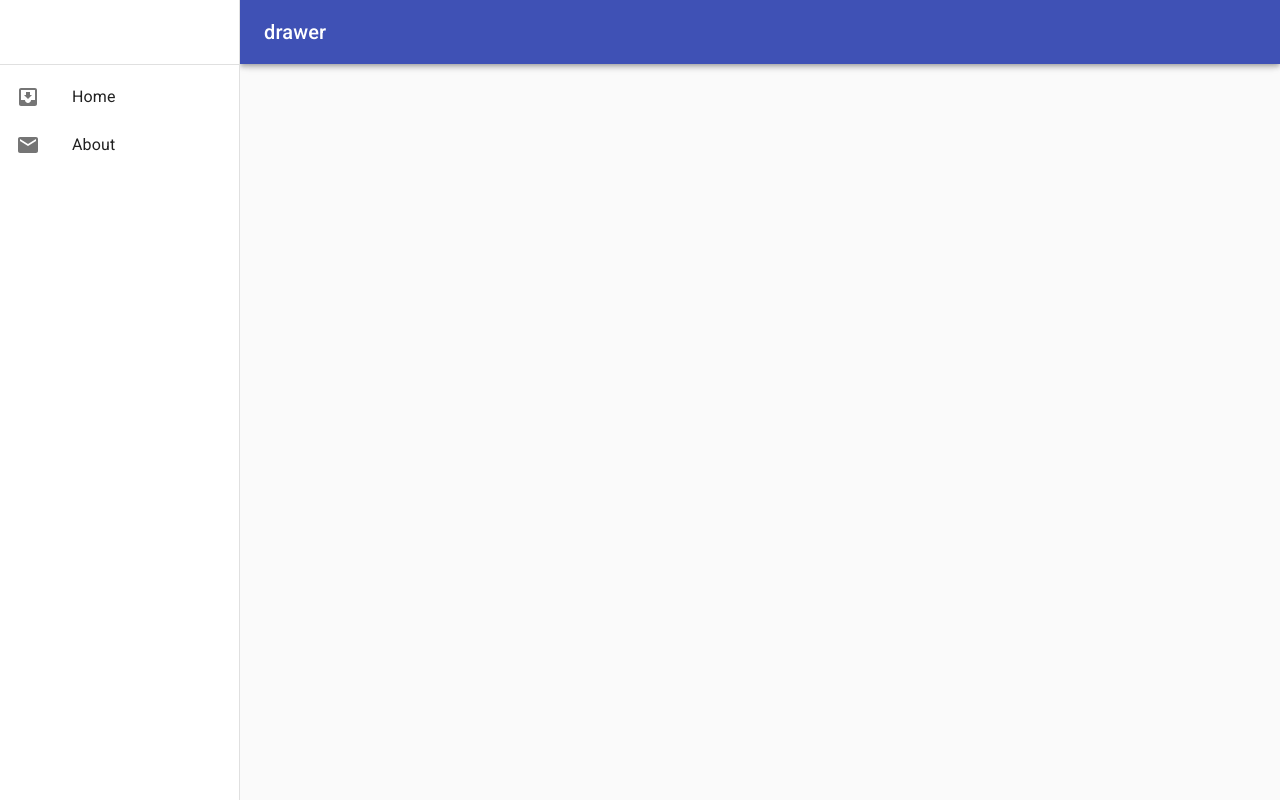
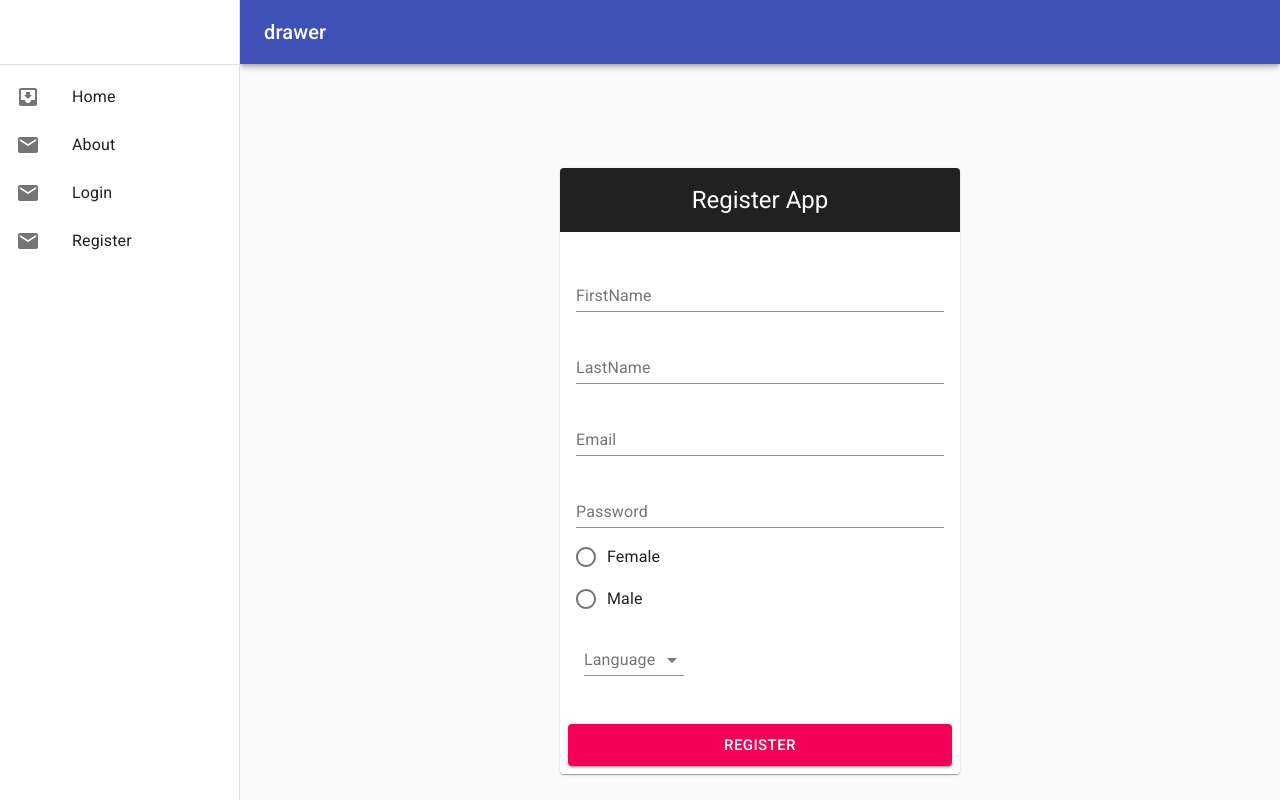
Before and after one commit to khanhnguyen1999/food-online-react, a React (Create React App) app: page /register in a window 1280 px wide. Built offline with nearby package versions, Linux system fonts and the light colour scheme.

Commit message:
login and register form typescript

```diff
--- a/src/components/NavBar/NavBar.tsx
+++ b/src/components/NavBar/NavBar.tsx
@@ -43,6 +43,14 @@ function NavBar() {
           <ListItemIcon><MailIcon /></ListItemIcon>
           <ListItemText primary="About" />
         </ListItem>
+        <ListItem button onClick={_handleNavigate('/login')}>
+          <ListItemIcon><MailIcon /></ListItemIcon>
+          <ListItemText primary="Login" />
+        </ListItem>
+        <ListItem button onClick={_handleNavigate('/register')}>
+          <ListItemIcon><MailIcon /></ListItemIcon>
+          <ListItemText primary="Register" />
+        </ListItem>
       </List>
     </div>
   );
@@ -54,7 +62,8 @@ function NavBar() {
           variant="temporary"
           open={mobileOpen}
           onClose={handleDrawerToggle}
-          classes={{paper: classes.drawerPaper,
+          classes={{
+            paper: classes.drawerPaper,
           }}
           ModalProps={{
             keepMounted: true, // Better open performance on mobile.
--- /dev/null
+++ b/src/features/Login/Login.tsx
@@ -0,0 +1,64 @@
+import React, { useReducer, useEffect } from 'react';
+import { createStyles, makeStyles, Theme } from '@material-ui/core/styles';
+
+import TextField from '@material-ui/core/TextField';
+import Card from '@material-ui/core/Card';
+import CardContent from '@material-ui/core/CardContent';
+import CardActions from '@material-ui/core/CardActions';
+import CardHeader from '@material-ui/core/CardHeader';
+import Button from '@material-ui/core/Button';
+
+import useStyles from './style'
+
+//state type
+
+type State = {
+  username: string
+  password: string
+};
+
+
+
+const Login = () => {
+  const classes = useStyles();
+
+  return (
+    <form className={classes.container} noValidate autoComplete="off">
+      <Card className={classes.card}>
+        <CardHeader className={classes.header} title="Login App" />
+        <CardContent>
+          <div>
+            <TextField
+              fullWidth
+              id="username"
+              type="email"
+              label="Username"
+              placeholder="Username"
+              margin="normal"
+            />
+            <TextField
+              fullWidth
+              id="password"
+              type="password"
+              label="Password"
+              placeholder="Password"
+              margin="normal"
+            />
+          </div>
+        </CardContent>
+        <CardActions>
+          <Button
+            variant="contained"
+            size="large"
+            color="secondary"
+            className={classes.loginBtn}
+          >
+            Login
+          </Button>
+        </CardActions>
+      </Card>
+    </form>
+  );
+}
+
+export default Login;
--- /dev/null
+++ b/src/features/Login/index.ts
@@ -0,0 +1 @@
+export { default } from './Login'
--- /dev/null
+++ b/src/features/Login/style.ts
@@ -0,0 +1,34 @@
+import { createStyles, makeStyles, Theme } from '@material-ui/core/styles';
+
+import TextField from '@material-ui/core/TextField';
+import Card from '@material-ui/core/Card';
+import CardContent from '@material-ui/core/CardContent';
+import CardActions from '@material-ui/core/CardActions';
+import CardHeader from '@material-ui/core/CardHeader';
+import Button from '@material-ui/core/Button';
+
+
+const useStyles = makeStyles((theme: Theme) =>
+  createStyles({
+    container: {
+      display: 'flex',
+      flexWrap: 'wrap',
+      width: 400,
+      margin: `${theme.spacing(0)} auto`
+    },
+    loginBtn: {
+      marginTop: theme.spacing(2),
+      flexGrow: 1
+    },
+    header: {
+      textAlign: 'center',
+      background: '#212121',
+      color: '#fff'
+    },
+    card: {
+      marginTop: theme.spacing(10)
+    }
+  })
+);
+
+export default useStyles
--- /dev/null
+++ b/src/features/Register/Register.tsx
@@ -0,0 +1,107 @@
+import React, { useReducer, useEffect } from 'react';
+import { createStyles, makeStyles, Theme } from '@material-ui/core/styles';
+
+import TextField from '@material-ui/core/TextField';
+import Card from '@material-ui/core/Card';
+import CardContent from '@material-ui/core/CardContent';
+import CardActions from '@material-ui/core/CardActions';
+import CardHeader from '@material-ui/core/CardHeader';
+import Button from '@material-ui/core/Button';
+import FormControlLabel from '@material-ui/core/FormControlLabel';
+import Radio from '@material-ui/core/Radio';
+import RadioGroup from '@material-ui/core/RadioGroup';
+import InputLabel from '@material-ui/core/InputLabel';
+import MenuItem from '@material-ui/core/MenuItem';
+import FormHelperText from '@material-ui/core/FormHelperText';
+import FormControl from '@material-ui/core/FormControl';
+import Select from '@material-ui/core/Select';
+
+import useStyles from './style'
+
+//state type
+
+type State = {
+  firstname: string
+  lastname: string
+  email: string
+  password: string
+  gender: string
+  DOB: Date
+  language: string
+};
+
+
+
+const Register = () => {
+  const classes = useStyles();
+
+  return (
+    <form className={classes.container} noValidate autoComplete="off">
+      <Card className={classes.card}>
+        <CardHeader className={classes.header} title="Register App" />
+        <CardContent>
+          <div>
+            <TextField
+              fullWidth
+              id="firstname"
+              type="text"
+              label="FirstName"
+              placeholder="FirstName"
+              margin="normal"
+            />
+            <TextField
+              fullWidth
+              id="lastname"
+              type="text"
+              label="LastName"
+              placeholder="LastName"
+              margin="normal"
+            />
+            <TextField
+              fullWidth
+              id="email"
+              type="email"
+              label="Email"
+              placeholder="Email"
+              margin="normal"
+            />
+            <TextField
+              fullWidth
+              id="password"
+              type="password"
+              label="Password"
+              placeholder="Password"
+              margin="normal"
+            />
+            <RadioGroup aria-label="gender" name="gender1">
+              <FormControlLabel value="female" control={<Radio />} label="Female" />
+              <FormControlLabel value="male" control={<Radio />} label="Male" />
+            </RadioGroup>
+            <FormControl className={classes.formControl}>
+              <InputLabel id="demo-simple-select-label">Language</InputLabel>
+              <Select
+                labelId="demo-simple-select-label"
+                id="demo-simple-select"
+              >
+                <MenuItem value={0}>Engligh</MenuItem>
+                <MenuItem value={1}>Vietnamese</MenuItem>
+              </Select>
+            </FormControl>
+          </div>
+        </CardContent>
+        <CardActions>
+          <Button
+            variant="contained"
+            size="large"
+            color="secondary"
+            className={classes.loginBtn}
+          >
+            Register
+          </Button>
+        </CardActions>
+      </Card>
+    </form>
+  );
+}
+
+export default Register;
--- /dev/null
+++ b/src/features/Register/index.ts
@@ -0,0 +1 @@
+export { default } from './Register'
--- /dev/null
+++ b/src/features/Register/style.ts
@@ -0,0 +1,42 @@
+import { createStyles, makeStyles, Theme } from '@material-ui/core/styles';
+
+import TextField from '@material-ui/core/TextField';
+import Card from '@material-ui/core/Card';
+import CardContent from '@material-ui/core/CardContent';
+import CardActions from '@material-ui/core/CardActions';
+import CardHeader from '@material-ui/core/CardHeader';
+import Button from '@material-ui/core/Button';
+
+
+const useStyles = makeStyles((theme: Theme) =>
+  createStyles({
+    formControl: {
+      margin: theme.spacing(1),
+      // minWidth: 120,
+      width: 100
+    },
+    selectEmpty: {
+      marginTop: theme.spacing(2),
+    },
+    container: {
+      display: 'flex',
+      flexWrap: 'wrap',
+      width: 400,
+      margin: `${theme.spacing(0)} auto`
+    },
+    loginBtn: {
+      marginTop: theme.spacing(2),
+      flexGrow: 1
+    },
+    header: {
+      textAlign: 'center',
+      background: '#212121',
+      color: '#fff'
+    },
+    card: {
+      marginTop: theme.spacing(10)
+    }
+  })
+);
+
+export default useStyles
--- a/src/routes.ts
+++ b/src/routes.ts
@@ -4,11 +4,15 @@ import { lazy } from 'react';
 // containers
 const Home = lazy(() => import('features/Home'));
 const About = lazy(() => import('features/About'));
+const Register = lazy(() => import('features/Register'))
+const Login = lazy(() => import('features/Login'))
 
 const routes = [
   { path: '/', exact: true, name: 'Home', component: Home },
   { path: '/home', name: 'Dashboard Page', component: Home },
   { path: '/about', name: 'Slider Image', component: About },
+  { path: '/login', name: 'Login Page', component: Login },
+  { path: '/register', name: 'Register Page', component: Register }
 ];
 
 export default routes;
```
Also changed, not shown: 1 other file (tests, documents, lock files or other folders).
